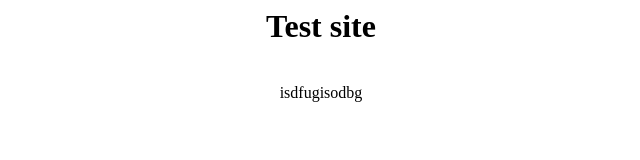
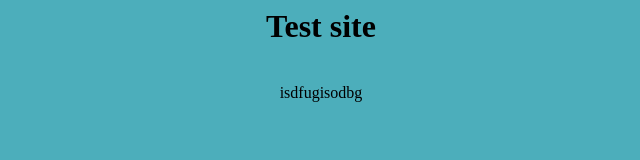
Before and after one commit to lennardschober/testsite, a plain HTML site: page index.html in a window 1280 px wide. Shown: the whole page, without its empty margins (319-959 px from the left). Drawn offline with Linux system fonts and the light colour scheme.

Commit message:
Update index.html

```diff
--- a/index.html
+++ b/index.html
@@ -1,5 +1,5 @@
 <html>
-    <body style="text-align:center", "background-color:rgb(76, 174, 187);">
+    <body style="background-color:rgb(76, 174, 187);text-align:center";>
     </body>
         <h1>Test site</h1><br>
         <p1>isdfugisodbg</p1>
```
